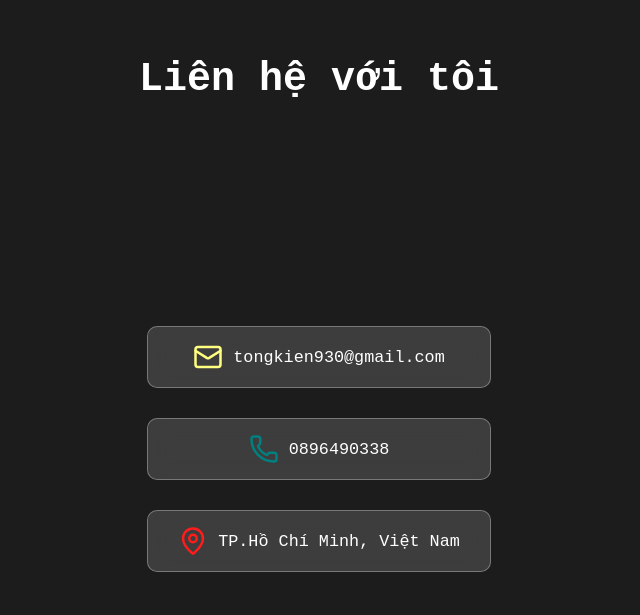
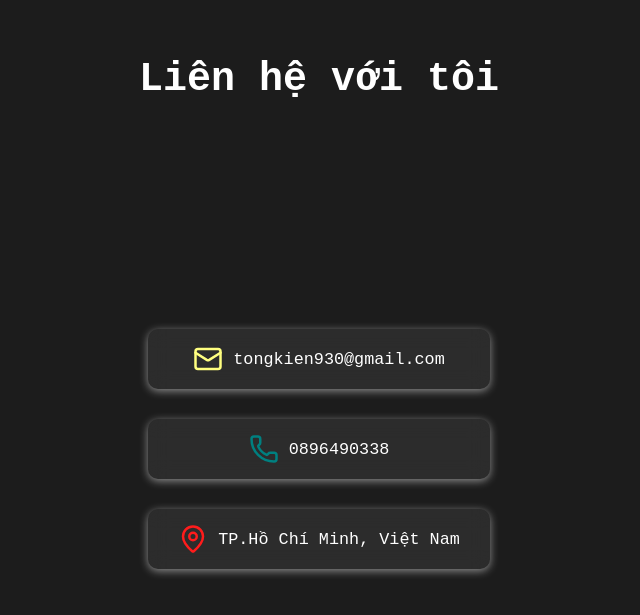
Before and after one commit to kencrimsonIT/Portfolio, a React (Create React App) app: page / in a window 1280 px wide. Shown: the part 1486-2101 px from the top of the page, without its empty margins (321-961 px from the left). Built offline with nearby package versions, Linux system fonts and the light colour scheme.

Commit message:
FIX: Reduce the rate of box shadow & blur

```diff
--- a/src/Layouts/Contact.css
+++ b/src/Layouts/Contact.css
@@ -24,13 +24,13 @@ ul {
     display: flex;
     gap: 10px;
     font-size: 1.05rem;
-    border: 1px solid rgba(255, 255, 255, 0.3);
     border-radius: 10px;
+    box-shadow: 0 2px 8px rgba(255, 255, 255, 0.5);
     padding: 15px 30px;
     text-align: center;
     align-items: center;
     justify-content: center;
-    background: rgba(255, 255, 255, 0.15);
+    background: rgba(255, 255, 255, 0.07);
     backdrop-filter: blur(10px);
     -webkit-backdrop-filter: blur(10px);
 }
@@ -55,24 +55,3 @@ ul {
     backdrop-filter: none !important;
     -webkit-backdrop-filter: none !important;
 }
-
-.contact-mail:hover, .contact-mail:hover svg {
-    background-color: #ffff80;
-    stroke: #1c1c1c;
-    color: #1c1c1c;
-    transition: all 0.3s ease;
-}
-
-.contact-phone:hover, .contact-phone:hover svg {
-    background-color: #008080;
-    stroke: #1c1c1c;
-    color: #1c1c1c;
-    transition: all 0.3s ease;
-}
-
-.contact-address:hover, .contact-address:hover svg {
-    background-color: #ff1c1c;
-    stroke: #1c1c1c;
-    color: #1c1c1c;
-    transition: all 0.3s ease;
-}
```
